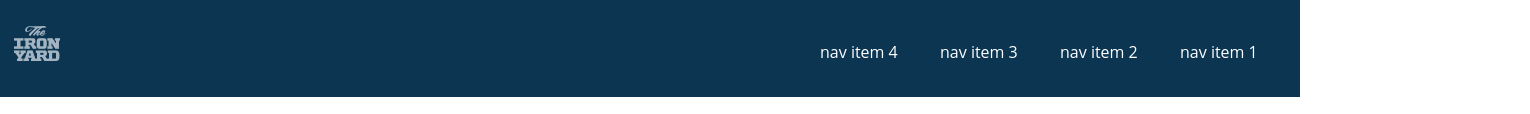
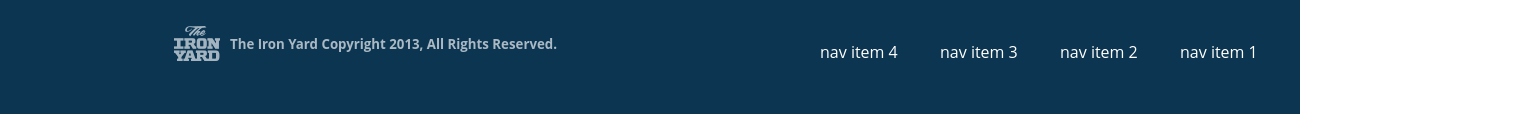
Before and after one commit to ryanbarroncode/1.4-pixel-perfect, a plain HTML site: page index.html in a window 1280 px wide. Shown: the part 1840-1954 px from the top of the page, 1530 px wide, since content can reach past the window. Drawn offline with Linux system fonts and the light colour scheme.

Commit message:
Nav items, ironyard logo and copyright text added

```diff
--- a/index.html
+++ b/index.html
@@ -112,7 +112,8 @@
                   <li> <a class="fcl" href="#">nav item 3</a></li>
                   <li> <a class="fcl" href="#">nav item 4</a></li>
                 </ul>
-                <img src="images/theironyard.png" alt="">
+                <img class="ironyard" src="images/theironyard.png" alt="">
+                <h5>The Iron Yard Copyright 2013, All Rights Reserved.</h5>
 
             </div>
           </footer>
--- a/styles.css
+++ b/styles.css
@@ -383,7 +383,6 @@ footer{
   display: inline-block;
   width: 1300px;
   height: 100px;
-
 }
 
 
@@ -401,6 +400,15 @@ footer{
   float: right;
 }
 
+h5{
+  position:relative;
+  bottom: 65px;
+  left: 230px;
+}
+.ironyard{
+  position: relative;
+  left: 160px;
+}
 
 
 
```
